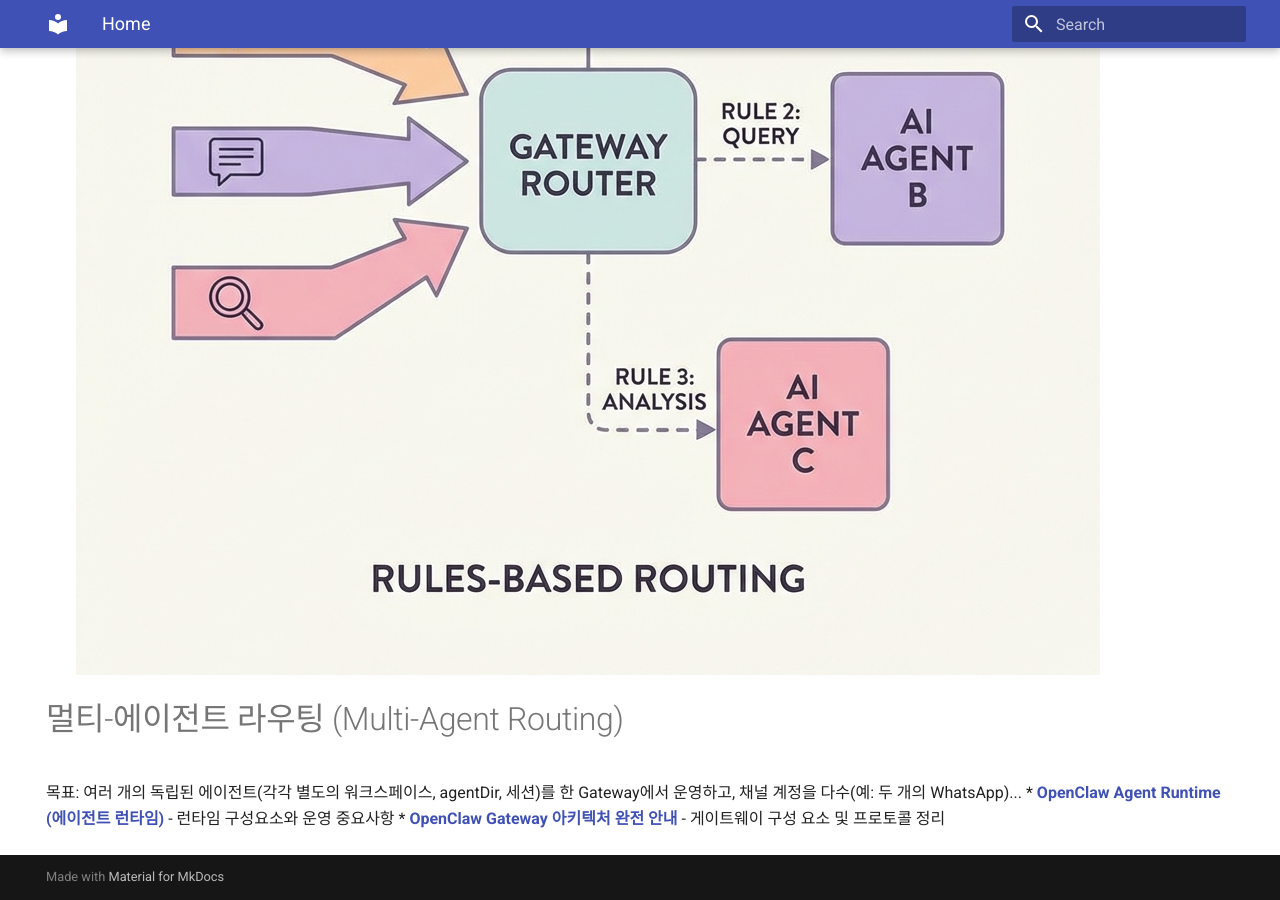
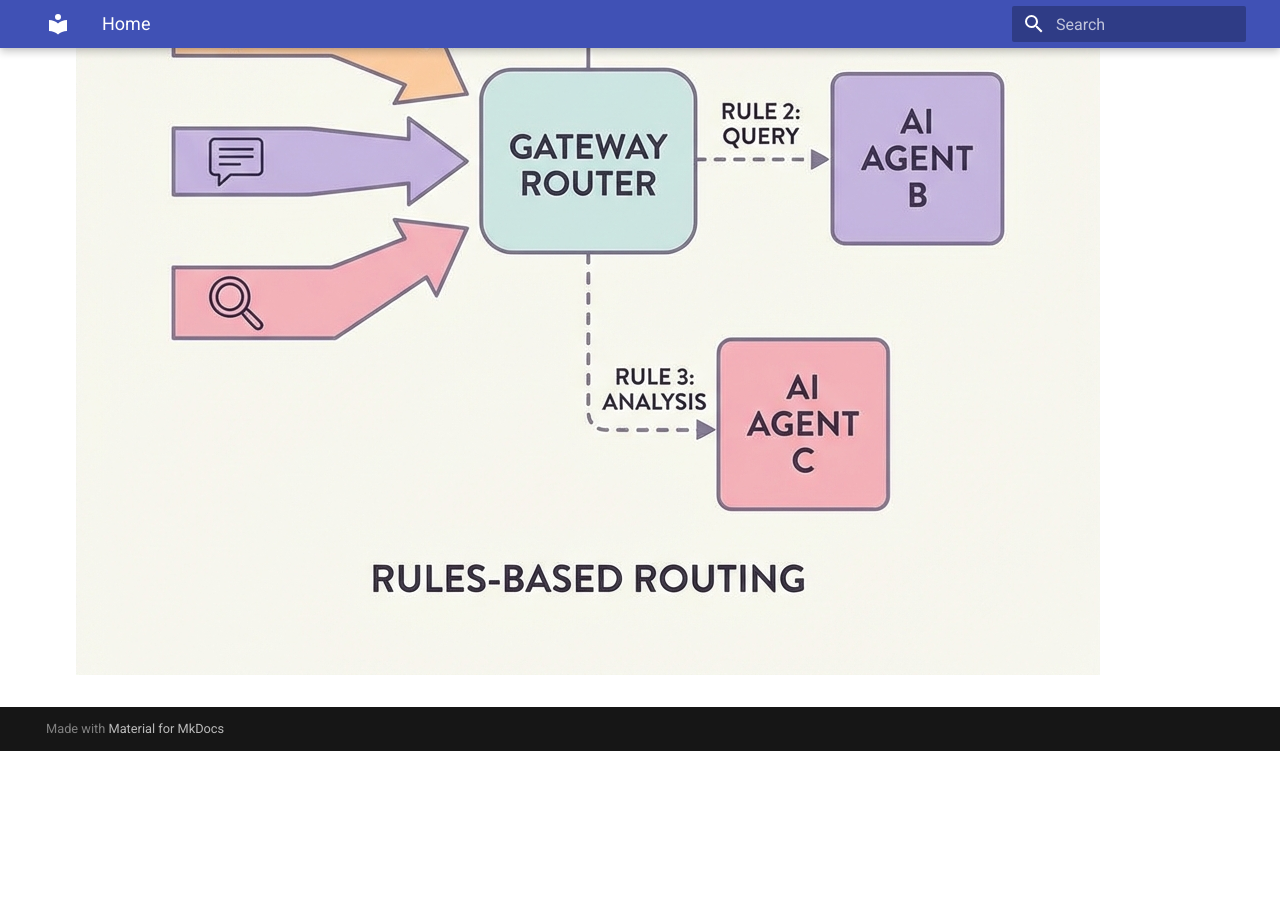
Before and after one commit to 0x68756E61/0x68756E61.github.io, an MkDocs documentation site: the page built from docs/index.md, in a window 1280 px wide and 900 px high, scrolled down 1040 px. Built offline with MkDocs 1.6.1 and Material for MkDocs 9.7.7, drawn with Linux system fonts in a browser that asks for light colours; after the commit the page ends 1791 px from its top, so only the background shows below that.

Commit message:
Update index.md

```diff
--- a/docs/index.md
+++ b/docs/index.md
@@ -47,10 +47,3 @@ LLM과 함께 성장하는 개발 기록을 공유합니다.
 
 ## 🚀 최신 글 (Featured)
 * **[OpenClaw Multi-Agent Routing (멀티-에이전트 라우팅)](blog/posts/2026-02-03-openclaw-multi-agent-routing.md)** - ![](../../assets/images/openclaw-multi-agent-routing-hero.png)
-
-
-# 멀티-에이전트 라우팅 (Multi-Agent Routing)
-
-목표: 여러 개의 독립된 에이전트(각각 별도의 워크스페이스, agentDir, 세션)를 한 Gateway에서 운영하고, 채널 계정을 다수(예: 두 개의 WhatsApp)...
-* **[OpenClaw Agent Runtime (에이전트 런타임)](blog/posts/2026-02-02-openclaw-agent-runtime.md)** - 런타임 구성요소와 운영 중요사항
-* **[OpenClaw Gateway 아키텍처 완전 안내](blog/posts/2026-02-01-openclaw-gateway-architecture-overview.md)** - 게이트웨이 구성 요소 및 프로토콜 정리
```
